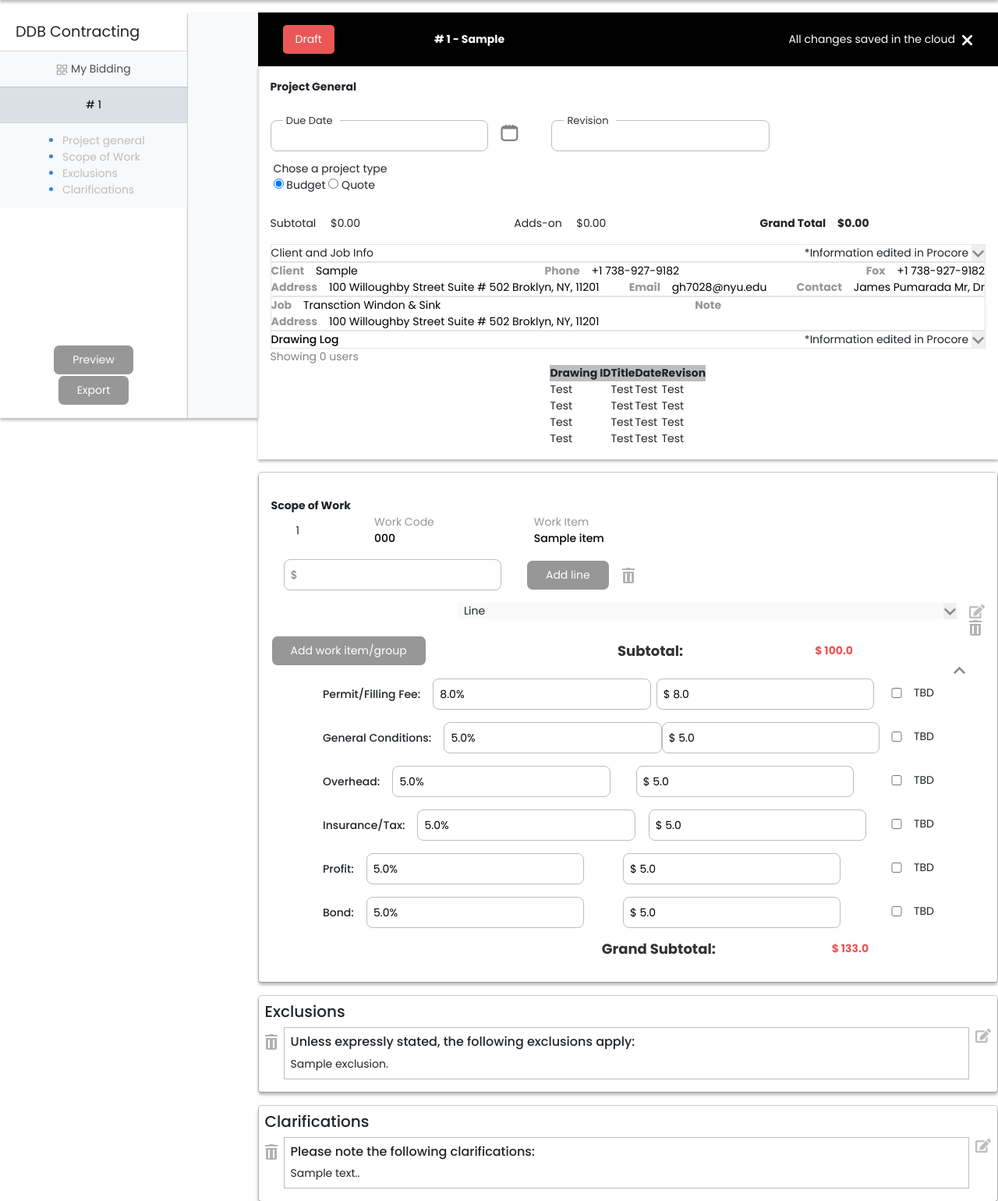
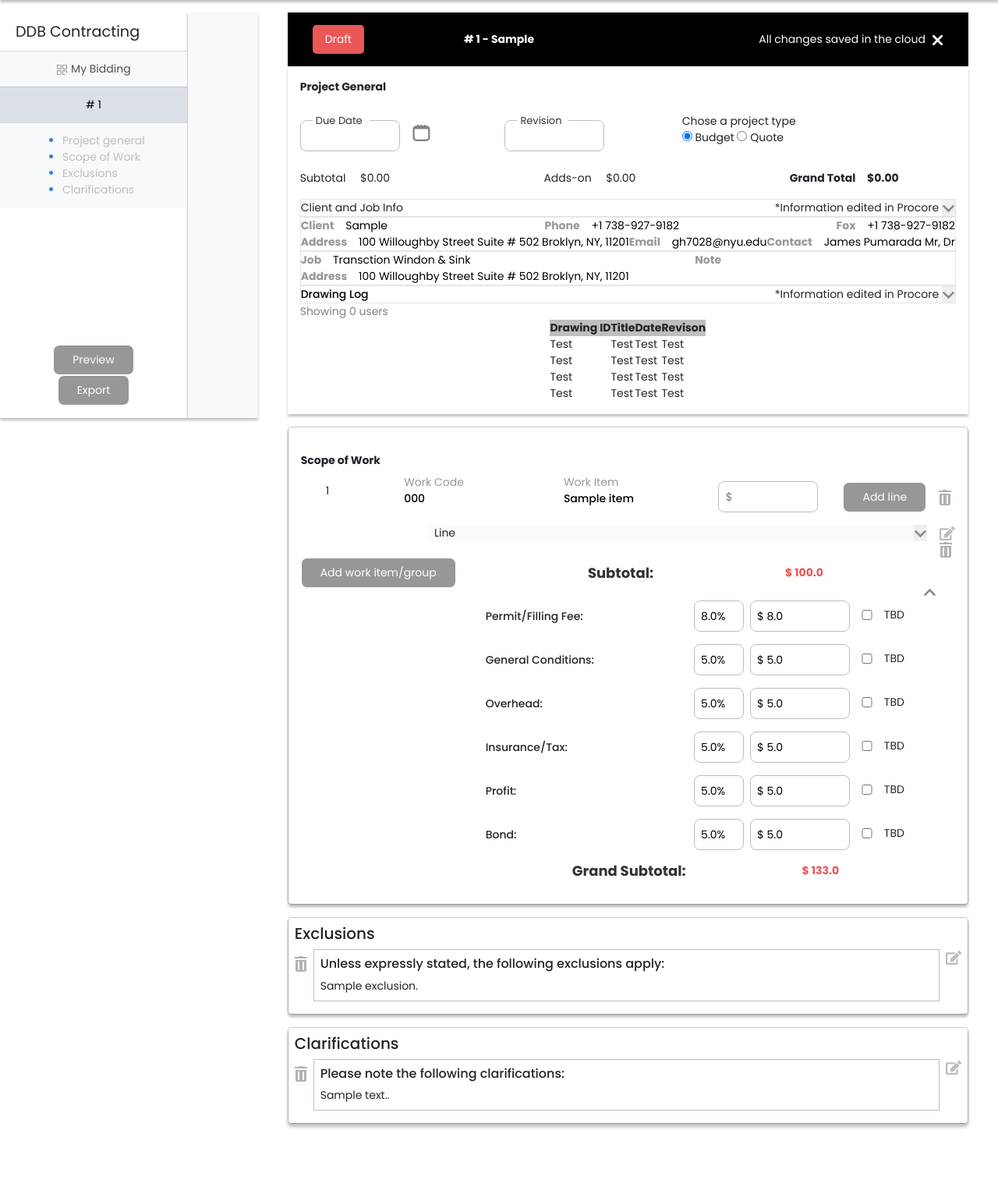
Before and after one commit to Simple2B/flora, a Flask app: page /bidding/1 in a window 1280 px wide. Shown: the part 90-1630 px from the top of the page at 78% size. After the commit the page ends 1537 px from the top, so only its background shows below. Run offline with Flask 2, Linux system fonts and the light colour scheme; a user stored in the database is signed in; tables that the repository leaves empty hold one stand-in row (values such as "Sample post"); some libraries are stand-ins or nearby versions.

Commit message:
fix layout of "subotal percents" on bidding page

```diff
--- a/app/static/css/styles.css
+++ b/app/static/css/styles.css
@@ -275,8 +275,11 @@ ul {
   ._form-input:focus {
     border-color: #ffdd48;
     outline: 0; }
-  ._form-input--lg {
-    width: 20rem;
+  ._form-input--sm {
+    width: 4rem;
+    margin-top: 1rem; }
+  ._form-input--m {
+    width: 8rem;
     margin-top: 1rem; }
 
 ._form-input-size--s {
@@ -727,11 +730,18 @@ ul {
       .__bidding--scroll .add_work_item-group ._center_block .inputs_fields div.input-row {
         display: flex;
         flex-flow: row wrap;
-        justify-content: space-around;
+        justify-content: space-between;
         align-items: baseline; }
         .__bidding--scroll .add_work_item-group ._center_block .inputs_fields div.input-row > div._feature-title {
           font-weight: 500;
-          padding-right: 1rem; }
+          padding-right: 8rem; }
+        .__bidding--scroll .add_work_item-group ._center_block .inputs_fields div.input-row > div._feature-percents {
+          display: flex;
+          align-items: baseline; }
+      .__bidding--scroll .add_work_item-group ._center_block .inputs_fields .input_percents-block {
+        display: flex; }
+        .__bidding--scroll .add_work_item-group ._center_block .inputs_fields .input_percents-block > div:first-child {
+          padding-right: 0.5rem; }
     .__bidding--scroll .add_work_item-group ._center_block ._show_subtotal_close_panel {
       display: flex; }
   .__bidding--scroll .add_work_item-group ._bottom_block {
--- a/app/templates/bidding.html
+++ b/app/templates/bidding.html
@@ -381,68 +381,104 @@
             <div class="inputs_fields" id="subtotal_inputs_fields_id">
               <div class="input-row">
                 <div class="_feature-title">Permit/Filling Fee: </div>
+                <div class="_feature-percents">
+                  <div class="input_percents-block">
                     <div>
-                  <input class="_form-input" type="text" value="{{config.PERCENT_PERMIT_FEE}}%">
+                      <input class="_form-input _form-input--sm" type="text" value="{{config.PERCENT_PERMIT_FEE}}%">
                     </div>
-                <input class="_form-input" type="text" placeholder="$ 0.00" value="$ {{bid.permit_filling_fee}}">
+                    <div>
+                      <input class="_form-input _form-input--m" type="text" placeholder="$ 0.00" value="$ {{bid.permit_filling_fee}}">
+                    </div>
+                  </div>
                   <div class="check_box-TBD">
                     <input class="form-control" type="checkbox" name="permit">
                     <span>TBD</span>
                   </div>
                 </div>
+              </div>
               <div class="input-row">
                 <div class="_feature-title">General Conditions: </div>
+                <div class="_feature-percents">
+                  <div class="input_percents-block">
                     <div>
-                  <input class="_form-input" type="text" value="{{config.PERCENT_GENERAL_CONDITION}}%">
+                      <input class="_form-input _form-input--sm" type="text" value="{{config.PERCENT_GENERAL_CONDITION}}%">
                     </div>
-                <input class="_form-input" type="text" placeholder="$ 0.00" value="$ {{bid.general_conditions}}">
+                    <div>
+                      <input class="_form-input _form-input--m" type="text" placeholder="$ 0.00" value="$ {{bid.general_conditions}}">
+                    </div>
+                  </div>
                   <div class="check_box-TBD">
                     <input class="form-control" type="checkbox" name="general">
                     <span>TBD</span>
                   </div>
                 </div>
+              </div>
               <div class="input-row">
                 <div class="_feature-title">Overhead: </div>
+                <div class="_feature-percents">
+                  <div class="input_percents-block">
                     <div>
-                  <input class="_form-input" type="text" value="{{config.PERCENT_OVERHEAD}}%">
+                      <input class="_form-input _form-input--sm" type="text" value="{{config.PERCENT_OVERHEAD}}%">
                     </div>
-                <input class="_form-input" type="text" placeholder="$ 0.00" value="$ {{bid.overhead}}">
+                    <div>
+                      <input class="_form-input _form-input--m" type="text" placeholder="$ 0.00" value="$ {{bid.overhead}}">
+                    </div>
+                  </div>
                   <div class="check_box-TBD">
                     <input class="form-control" type="checkbox" name="overhead">
                     <span>TBD</span>
                   </div>
                 </div>
+              </div>
               <div class="input-row">
                 <div class="_feature-title">Insurance/Tax: </div>
+                <div class="_feature-percents">
+                  <div class="input_percents-block">
                     <div>
-                  <input class="_form-input" type="text" value="{{config.PERCENT_INSURANCE_TAX}}%">
+                      <input class="_form-input _form-input--sm" type="text" value="{{config.PERCENT_INSURANCE_TAX}}%">
                     </div>
-                <input class="_form-input" type="text" placeholder="$ 0.00" value="$ {{bid.insurance_tax}}">
+                    <div>
+                      <input class="_form-input _form-input--m" type="text" placeholder="$ 0.00" value="$ {{bid.insurance_tax}}">
+                    </div>
+                  </div>
                   <div class="check_box-TBD">
                     <input class="form-control" type="checkbox" name="insurance">
                     <span>TBD</span>
                   </div>
                 </div>
+              </div>
               <div class="input-row">
                 <div class="_feature-title">Profit: </div>
+                <div class="_feature-percents">
+                  <div class="input_percents-block">
                     <div>
-                  <input class="_form-input" type="text" value="{{config.PERCENT_PROFIT}}%">
+                      <input class="_form-input _form-input--sm" type="text" value="{{config.PERCENT_PROFIT}}%">
                     </div>
-                <input class="_form-input" type="text" placeholder="$ 0.00" value="$ {{bid.profit}}">
+                    <div>
+                      <input class="_form-input _form-input--m" type="text" placeholder="$ 0.00" value="$ {{bid.profit}}">
+                    </div>
+                  </div>
                   <div class="check_box-TBD">
                     <input class="form-control" type="checkbox" name="profit">
                     <span>TBD</span>
                   </div>
                 </div>
+              </div>
               <div class="input-row">
                 <div class="_feature-title">Bond: </div>
+                <div class="_feature-percents">
+                  <div class="input_percents-block">
                     <div>
-                  <input class="_form-input" type="text" value="{{config.PERCENT_BOND}}%">
+                      <input class="_form-input _form-input--sm" type="text" value="{{config.PERCENT_BOND}}%">
                     </div>
-                <input class="_form-input" type="text" placeholder="$ 0.00" value="$ {{bid.bond}}">
+                    <div>
+                      <input class="_form-input _form-input--m" type="text" placeholder="$ 0.00" value="$ {{bid.bond}}">
+                    </div>
+                  </div>
                   <div class="check_box-TBD">
                     <input class="form-control" type="checkbox" name="bond">
                     <span>TBD</span>
+                  </div>
                 </div>
               </div>
             </div>
--- a/app/templates/clarifications.html
+++ b/app/templates/clarifications.html
@@ -173,7 +173,7 @@
               <div class="_add_new_clarification--modal">
                 <div>
                   <label class="_label _input--label">Description</label>
-                  <textarea class='_form-input _form-input--m _textarea--size _input--margin_l _description_height' name="description"
+                  <textarea class='_form-input _textarea--size _input--margin_l _description_height' name="description"
                   id="add_clarification_description" cols="30" rows="10"></textarea>
                 </div>
               </div>
@@ -181,7 +181,7 @@
               <div class="flex-column">
                 <div>
                   <label class="_label _input--label_note">Note</label>
-                  {{form.note(class='_form-input _form-input--m _input--margin_l')}}
+                  {{form.note(class='_form-input _input--margin_l')}}
                 </div>
 
                 <div class="_submit--margins">
@@ -211,7 +211,7 @@
 
             <div id="_clarification_input_delete">
               <label class="_label input--label">Note</label>
-              <input class="_form-input _form-input--m" id="title" disabled>
+              <input class="_form-input" id="title" disabled>
             </div>
 
             <div class="padding--top">
--- a/scss/global/components/_inputs.scss
+++ b/scss/global/components/_inputs.scss
@@ -8,6 +8,9 @@
     margin: 0 auto;
 }
 
+// %form_input_template {
+
+// }
 
 ._form-input {
     @include _input;
@@ -24,8 +27,13 @@
         outline: 0;
     }
 
-    &--lg {
-        width: 20rem;
+    &--sm {
+        width: 4rem;
+        margin-top: 1rem;
+    }
+
+    &--m {
+        width: 8rem;
         margin-top: 1rem;
     }
 }
--- a/scss/layouts/_bidding.scss
+++ b/scss/layouts/_bidding.scss
@@ -395,16 +395,27 @@
                 div.input-row {
                     display: flex;
                     flex-flow: row wrap;
-                    justify-content: space-around;
+                    justify-content: space-between;
                     align-items: baseline;
 
                     & > div._feature-title {
                         font-weight: 500;
-                        padding-right: 1rem;
+                        padding-right: 8rem;
                     }
 
+                    & > div._feature-percents {
+                        display: flex;
+                        align-items: baseline;
+                    }
                 }
 
+                .input_percents-block {
+                    display: flex;
+
+                    & > div:first-child {
+                        padding-right: $m0-5rem;
+                    }
+                }
             }
 
             ._show_subtotal_close_panel {
--- a/scss/styles.scss
+++ b/scss/styles.scss
@@ -13,4 +13,4 @@
 @import 'layouts/work_items';
 @import 'layouts/exclusions';
 @import 'layouts/clarifications';
-@import 'layouts/export_pdf';
+// @import 'layouts/export_pdf';
```
Also changed, not shown: other parts of app/static/css/styles.css (+0 -91 lines), app/templates/exclusions.html (+3 -8 lines), app/templates/team.html (+6 -6 lines), app/templates/work_items.html (+8 -9 lines). Lines whose indentation alone changed are shown as unchanged.
